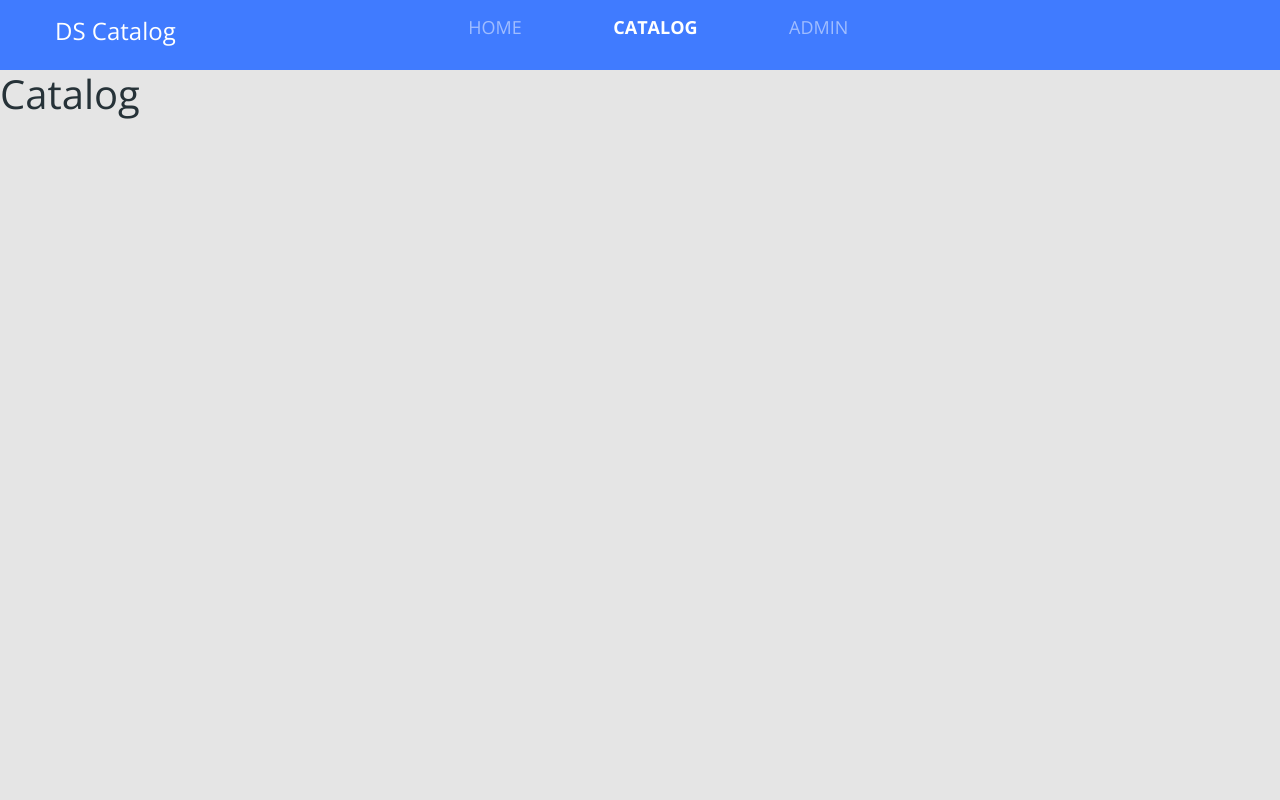
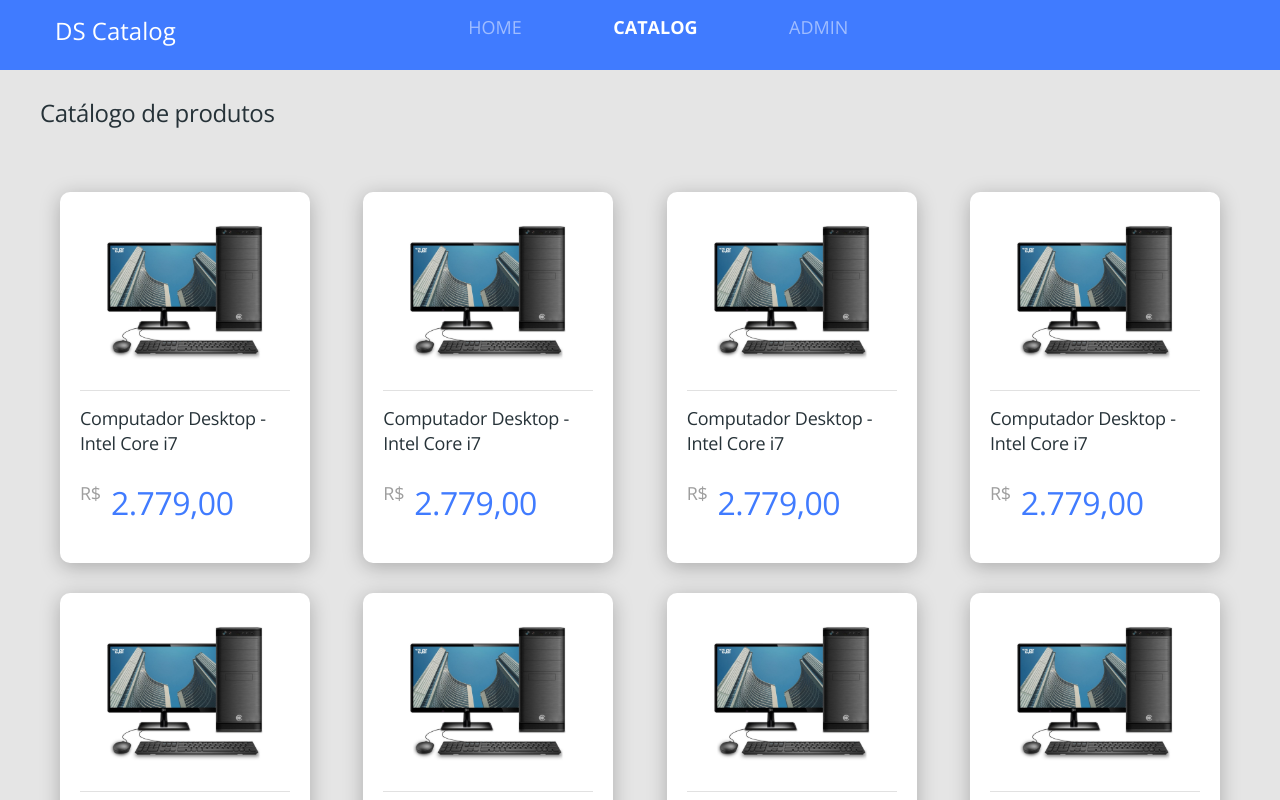
Before and after one commit to PedroMateus26/Bootcamp1, a React (Create React App) app in the folder front-web/: page /catalog in a window 1280 px wide. Shown: the top 800 px of the page. Built offline with nearby package versions, Linux system fonts and the light colour scheme.

Commit message:
Finish product list layout

```diff
--- a/front-web/src/app.scss
+++ b/front-web/src/app.scss
@@ -21,3 +21,16 @@
     color: unset;
   }
 }
+
+.border-radius-10{
+  border-radius:  10px;
+}
+
+.border-radius-20{
+  border-radius: 20px;
+}
+
+.card-base{
+  background: #FFF;
+  box-shadow: 0px 4px 20px rgba(0, 0, 0, 0.25);
+}
--- /dev/null
+++ b/front-web/src/pages/Catalog/components/ProductCard/index.tsx
@@ -0,0 +1,19 @@
+import React from 'react';
+import './styles.scss'
+import {ReactComponent as ProductImage} from '../../../../core/images/product.svg'
+
+
+const ProductCard=()=>(
+    <div className="card-base border-radius-10 product-card">
+        <ProductImage/>
+        <div className="product-info">
+            <h6 className="product-name">Computador Desktop - Intel Core i7</h6>
+            <div className="product-price-container">
+                <span className="product-currency">R$</span>
+                <h3 className="product-price">2.779,00</h3>
+            </div>
+        </div>
+    </div>
+)
+
+export default ProductCard;
--- /dev/null
+++ b/front-web/src/pages/Catalog/components/ProductCard/styles.scss
@@ -0,0 +1,34 @@
+.product-card {
+    padding: 20px 20px 30px 20px;
+    text-align: center;
+}
+.product-info {
+    border-top: 1px solid #e1e1e1;
+    margin-top: 20px;
+    padding-top: 15px;
+}
+.product-name {
+    font-size: 18px;
+    line-height: 25px;
+    letter-spacing: -0.015em;
+    text-align: left;
+}
+
+.product-price-container {
+    margin-top: 25px;
+    display: flex;
+}
+.product-currency {
+    font-size: 18px;
+    line-height: 25px;
+    letter-spacing: -0.015em;
+    color: #9e9e9e;
+}
+
+.product-price {
+    font-size: 32px;
+    line-height: 44px;
+    letter-spacing: -0.015em;
+    color: #407bff;
+    margin-left: 10px;
+}
--- a/front-web/src/pages/Catalog/index.tsx
+++ b/front-web/src/pages/Catalog/index.tsx
@@ -1,9 +1,25 @@
 import React from 'react';
+import './styles.scss';
+import ProductCard from './components/ProductCard'
 
 
 const Catalog=()=>(
-    <div>
-        <h1>Catalog</h1>
+    <div className="catalog-container">
+        <h1 className="catalog-title">Catálogo de produtos</h1>
+        <div className="catalog-products product-card">
+            <ProductCard/>
+            <ProductCard/>
+            <ProductCard/>
+            <ProductCard/>
+            <ProductCard/>
+            <ProductCard/>
+            <ProductCard/>
+            <ProductCard/>
+            <ProductCard/>
+            <ProductCard/>
+            <ProductCard/>
+            <ProductCard/>
+        </div>
     </div>
 )
 
--- /dev/null
+++ b/front-web/src/pages/Catalog/styles.scss
@@ -0,0 +1,18 @@
+.catalog-container {
+    margin-top: 26px;
+    padding-left: 40px;
+    padding-right: 40px;
+}
+
+.catalog-title {
+    font-size: 24px;
+    line-height: 33px;
+    letter-spacing: -0.015em;
+}
+.catalog-products {
+    margin-top: 43px;
+    display: grid;
+    grid-template-columns: repeat(auto-fill,250px);
+    grid-gap: 30px 20px;
+    justify-content: space-between;
+}
--- a/front-web/src/pages/Home/index.tsx
+++ b/front-web/src/pages/Home/index.tsx
@@ -7,7 +7,7 @@
 
 const Home = () => (
     <div className="home-container">
-        <div className="row home-content">
+        <div className="row home-content border-radius-20">
             <div className="col-6 home-text">
                 <h1 className="text-title">Conheça o melhor <br /> catálogo de produtos</h1>
                 <p className="text-subtitle">Ajudaremos você a encontrar os melhores <br /> produtos disponíveis no mercado.</p>
--- a/front-web/src/pages/Home/styles.scss
+++ b/front-web/src/pages/Home/styles.scss
@@ -7,7 +7,6 @@
 .home-content {
     background: #ffffff;
     box-shadow: 0px 4px 20px rgba(0, 0, 0, 0.25);
-    border-radius: 20px;
     padding-top: 155px;
     padding-left: 100px;
     padding-bottom: 150px;
```
Also changed, not shown: front-web/src/core/images/product.svg (added).
